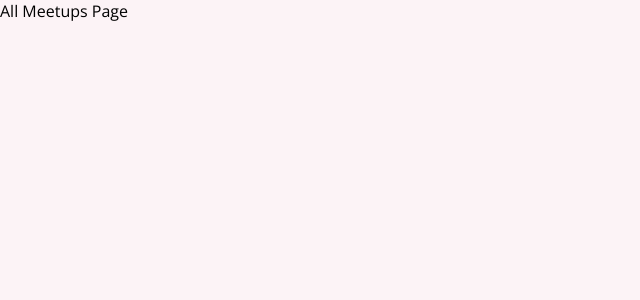
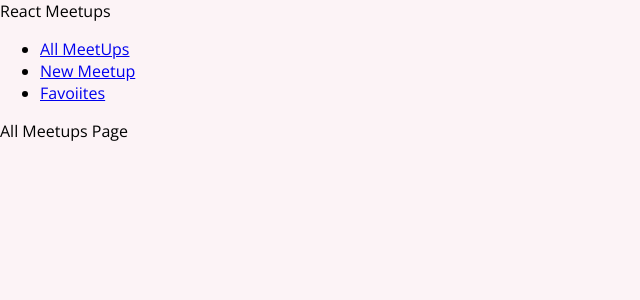
Before and after one commit to SuvamChanda2020/react-demo-app, a React (Create React App) app: page / in a window 1280 px wide. Shown: the top 300 px of the page, without its empty margins (0-640 px from the left). Built offline with nearby package versions, Linux system fonts and the light colour scheme.

Commit message:
Navigations

```diff
--- a/src/App.js
+++ b/src/App.js
@@ -4,10 +4,12 @@
 import AllMeetUpsPage from './pages/AllMeetUps';
 import FavoritesPage from './pages/Favorites';
 import NewMeetUpPage from './pages/NewMeetUp';
+import MainNavigation from './components/layout/MainNavigation';
 
 function App() {
   return (
     <div >
+      <MainNavigation/>
       <Switch>
         <Route path="/" exact>
           <AllMeetUpsPage/>
--- /dev/null
+++ b/src/components/layout/MainNavigation.js
@@ -0,0 +1,21 @@
+import {Link} from 'react-router-dom';
+function MainNavigation(){
+    return <header>
+        <div>React Meetups</div>
+        <nav>
+            <ul>
+                <li>
+                    <Link to='/'>All MeetUps</Link>
+                </li>
+                <li>
+                    <Link to='/new-meetup'>New Meetup</Link>
+                </li>
+                <li>
+                    <Link to='/favorites'>Favoiites</Link>
+                </li>
+            </ul>
+        </nav>
+    </header>
+}
+
+export default MainNavigation
```
